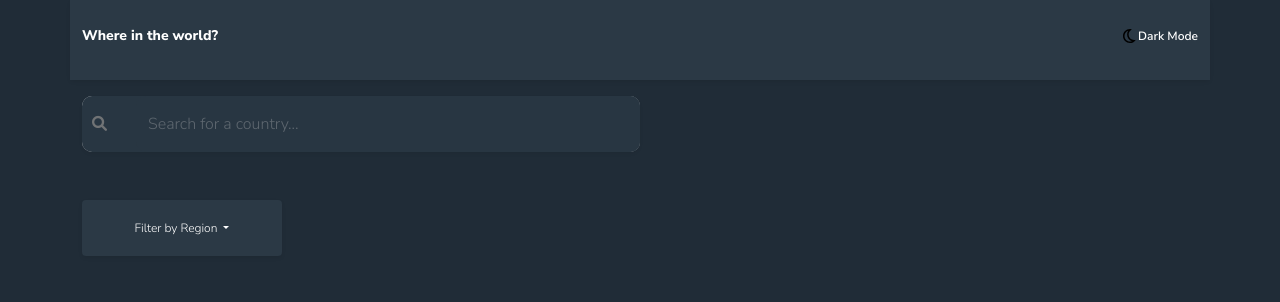
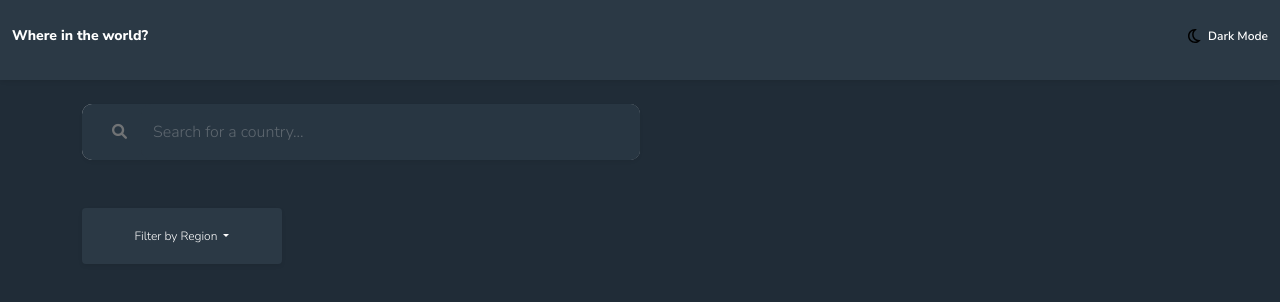
Before and after one commit to ZybartasRingys/rest-countries-api-with-color-theme-switcher-master, a plain HTML site: page index.html in a window 1280 px wide. Both pictures are taken after a click on the element "Dark Mode". Drawn offline with nearby package versions, Linux system fonts and the light colour scheme; no server answers.

Commit message:
daily commit

```diff
--- a/app.js
+++ b/app.js
@@ -14,8 +14,11 @@ const navigation = document.querySelector("navigation");
 const inputGroup = document.querySelector(".input-group");
 const glass = document.querySelector(".fa-magnifying-glass");
 const moon = document.querySelector(".fa-moon");
+const navRow = document.querySelector(".nav-row");
+const all = document.querySelector(".all");
 
-const url = "https://restcountries.com/v2/all";
+const url =
+  "https://restcountries.com/v2/alpha?codes=DEU,USA,BRA,ISL,AFG,ALA,ALB,DZA";
 
 let data = {};
 
@@ -35,18 +38,11 @@ function switchDark() {
   inputGroup.classList.toggle("active");
   glass.classList.toggle("active");
   dropDownMenu.classList.toggle("active");
+  navRow.classList.toggle("active");
 
   menuItem.forEach((item) => {
     item.classList.toggle("active");
   });
-
-  switchThemeIcon();
-}
-
-// switch theme icon function
-
-function switchThemeIcon() {
-  moon.style.color = "white";
 }
 
 // API for cards functionality
@@ -68,6 +64,19 @@ async function fetchCountry() {
     const cardsBody = document.querySelectorAll(".card-body");
     const title = document.querySelectorAll(".card-title");
 
+    // cards title dark light theme
+    title.forEach((element) => {
+      dark.addEventListener("click", function () {
+        element.classList.toggle("active");
+      });
+    });
+    // cards body dark light theme
+    cardsBody.forEach((element) => {
+      dark.addEventListener("click", function () {
+        element.classList.toggle("active");
+      });
+    });
+
     //cards search functionality
 
     let cardsTitle = [];
@@ -83,7 +92,6 @@ async function fetchCountry() {
 
       cardsTitle.forEach((card) => {
         const isVisible = card.innerText.includes(value);
-
         card.parentElement.parentElement.classList.toggle("hide", !isVisible);
       });
     });
@@ -102,21 +110,6 @@ async function fetchCountry() {
         });
       });
     });
-
-    // cards title
-    title.forEach((element) => {
-      dark.addEventListener("click", function () {
-        element.classList.toggle("active");
-      });
-    });
-    // cards body
-    cardsBody.forEach((element) => {
-      dark.addEventListener("click", function () {
-        element.classList.toggle("active");
-      });
-    });
-
-    // search input filter
   } catch (error) {
     console.log(error);
   }
--- a/index.html
+++ b/index.html
@@ -29,10 +29,10 @@
   <body id="body">
     <!-- Header -->
     <header>
-      <div class="container navigation shadow-sm bg-white rounded">
-        <div class="row">
+      <div class="container-fluid navigation shadow-sm bg-white rounded">
+        <div class="row nav-row">
           <div
-            class="col-12 col-xxl-12 navigation-col mx-auto d-flex justify-content-between align-items-center"
+            class="col-12 col-xxl-11 navigation-col mx-auto d-flex justify-content-between align-items-center"
           >
             <div class="col-6">
               <h1 class="where">Where in the world?</h1>
@@ -56,7 +56,7 @@
         <div class="container">
           <div class="row">
             <div class="col-12 d-flex flex-column flex-xxl-row">
-              <div class="col-12 col-md-6 search mb-5 d-flex flex-row">
+              <div class="col-12 col-md-6 search mb-5 mt-2 d-flex flex-row">
                 <div class="input-group shadow-sm bg-white rounded">
                   <i class="fa-solid fa-magnifying-glass fa-lg"></i>
                   <input
--- a/scss/Components/_activeClasses.scss
+++ b/scss/Components/_activeClasses.scss
@@ -53,6 +53,10 @@ body.active {
   color: white !important;
 }
 
+.nav-row.active {
+  background-color: $DarkBlue !important;
+}
+
 .hide {
   display: none;
 }
--- a/scss/Layout/_cards.scss
+++ b/scss/Layout/_cards.scss
@@ -12,10 +12,12 @@
 
 .card-image {
   height: 160px;
+  border-radius: 5px 5px 0 0 !important;
 
   .flag {
     width: 100%;
     height: 100%;
+    border-radius: 5px 5px 0 0 !important;
   }
 }
 
--- a/scss/Layout/_navbar.scss
+++ b/scss/Layout/_navbar.scss
@@ -25,6 +25,7 @@
   .fa-moon {
     width: 16px;
     height: 16px;
+    margin-right: 5px;
     cursor: pointer;
   }
 }
--- a/scss/Layout/_selections.scss
+++ b/scss/Layout/_selections.scss
@@ -38,8 +38,8 @@
 .fa-magnifying-glass {
   position: relative;
   margin-top: 28px !important;
-  margin-right: 30px;
-  margin-left: 10px;
+  margin-right: 15px;
+  margin-left: 30px;
   cursor: pointer;
   background-color: white;
 }
```
Also changed, not shown: design/light.svg (added), scss/main.css, 3 other files.
